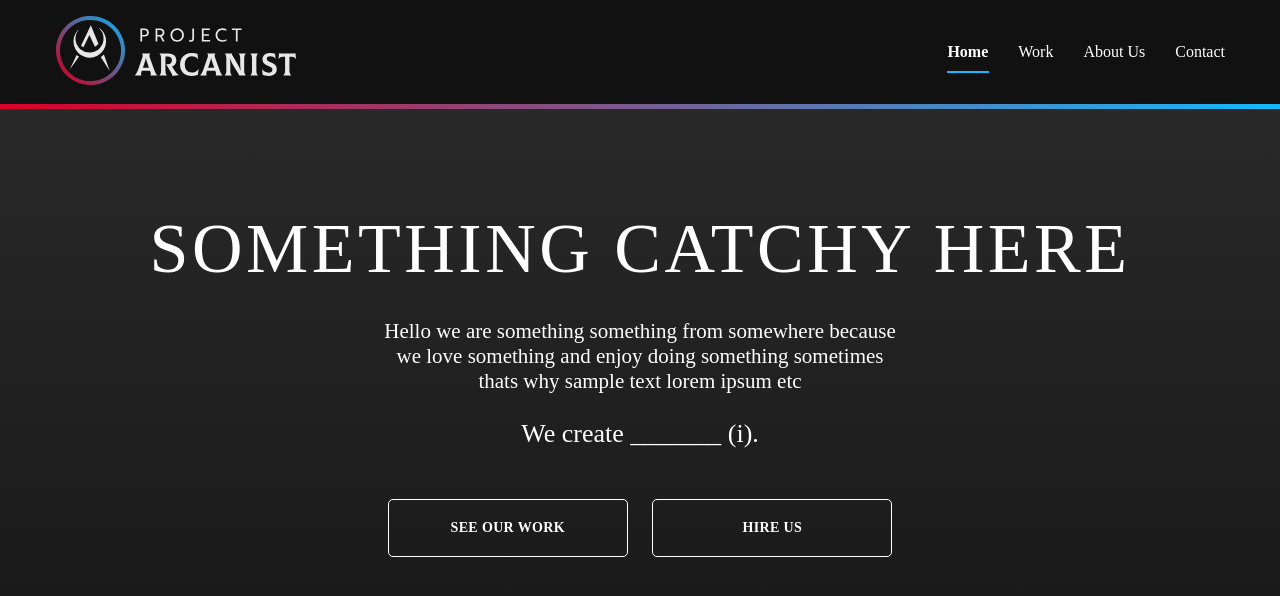
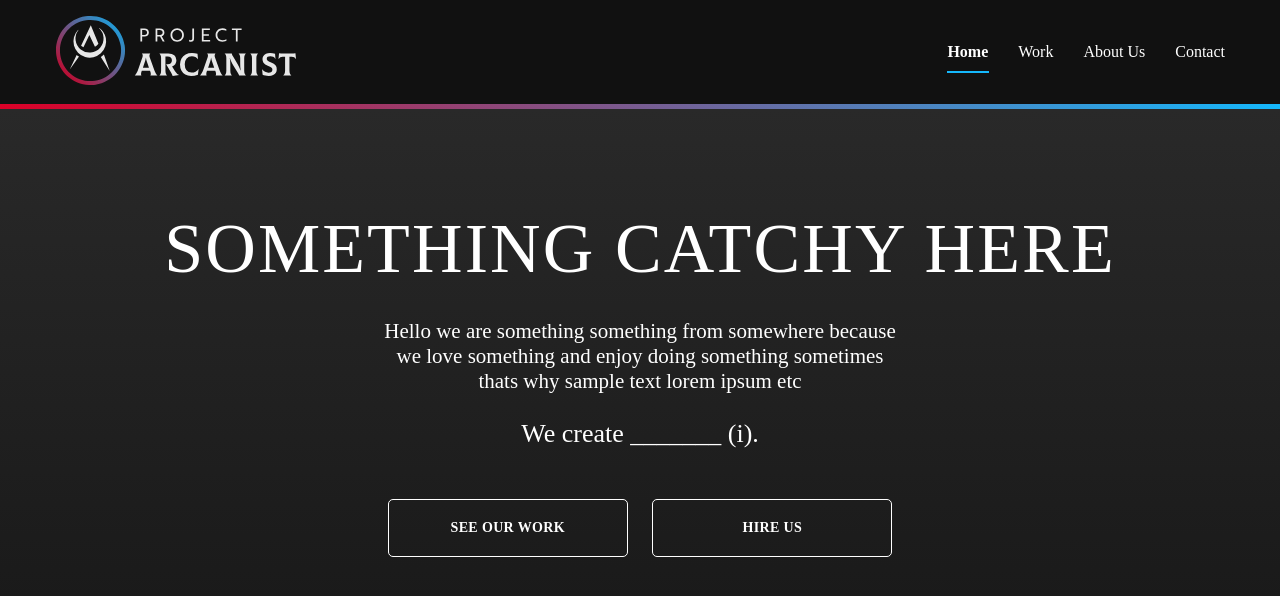
Before and after one commit to sakrymo/project-arcanist-portfolio, a website: page index.pug in a window 1280 px wide. Shown: the top 596 px of the page. Drawn offline with nearby package versions, Linux system fonts and the light colour scheme; files that its build step writes are made by us from their sources; a web font is replaced by a local one.

Commit message:
Update style.css

```diff
--- a/css/style.css
+++ b/css/style.css
@@ -306,8 +306,8 @@ hr {
   text-transform: uppercase;
   font-size: 70px;
   margin-bottom: 30px;
-  font-weight: lighter;
-  letter-spacing: 0.1ch;
+  font-weight: normal;
+  letter-spacing: 0.06ch;
 }
 
 .cta button {
```
